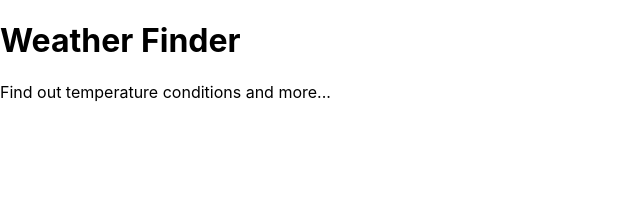
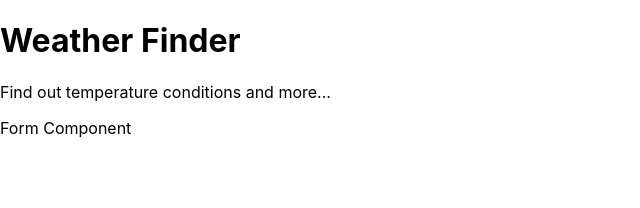
Before and after one commit to khwilo/weather_app, a React (Create React App) app: page / in a window 1280 px wide. Shown: the top 208 px of the page, without its empty margins (0-640 px from the left). Built offline with nearby package versions, Linux system fonts and the light colour scheme.

Commit message:
Create and render the Form component

```diff
--- a/src/App.js
+++ b/src/App.js
@@ -1,5 +1,6 @@
 import React, { Component } from "react";
 
+import Form from "./components/Form";
 import Titles from "./components/Titles";
 
 class App extends Component {
@@ -7,6 +8,7 @@
     return (
       <div>
         <Titles />
+        <Form />
       </div>
     );
   }
--- /dev/null
+++ b/src/components/Form.js
@@ -0,0 +1,11 @@
+import React, { Component } from "react";
+
+class Form extends Component {
+    render() {
+        return (
+            <div>Form Component</div>
+        );
+    }
+}
+
+export default Form;
```
